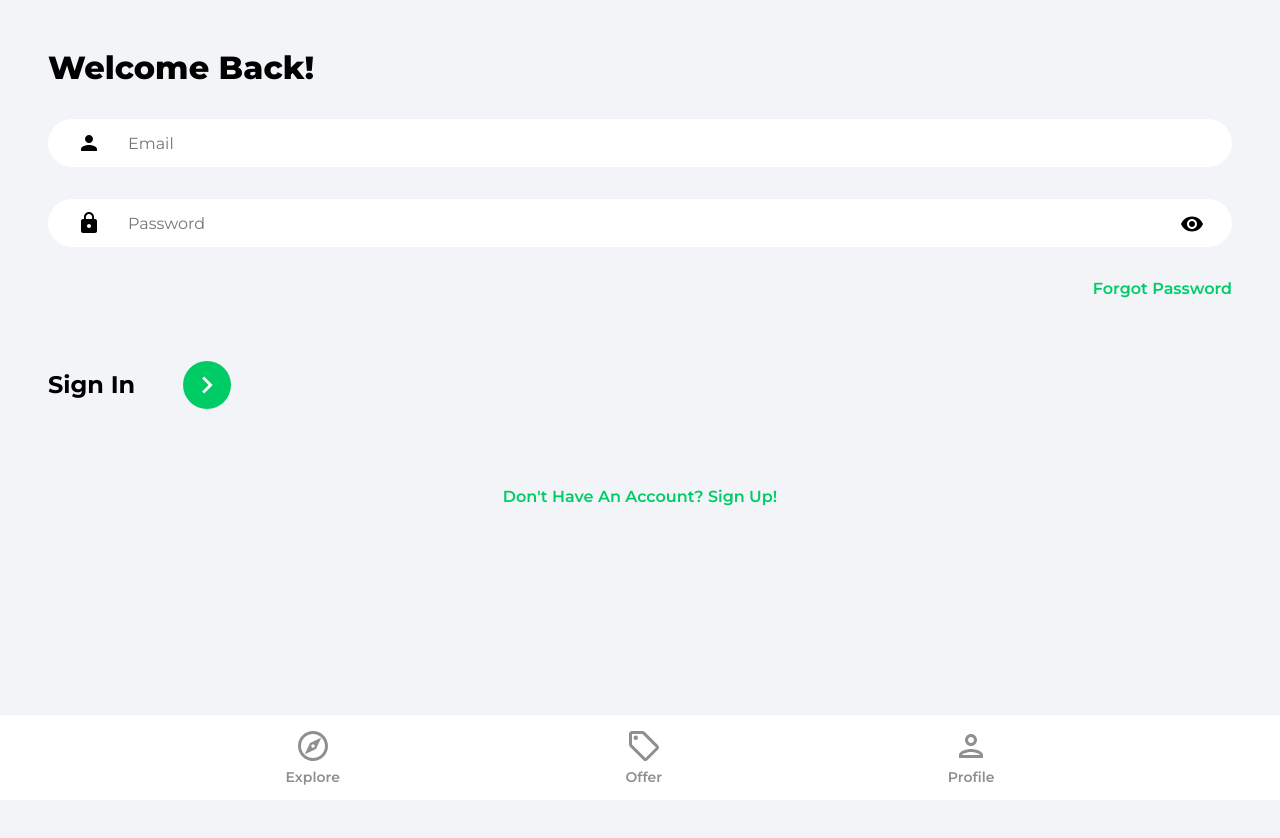
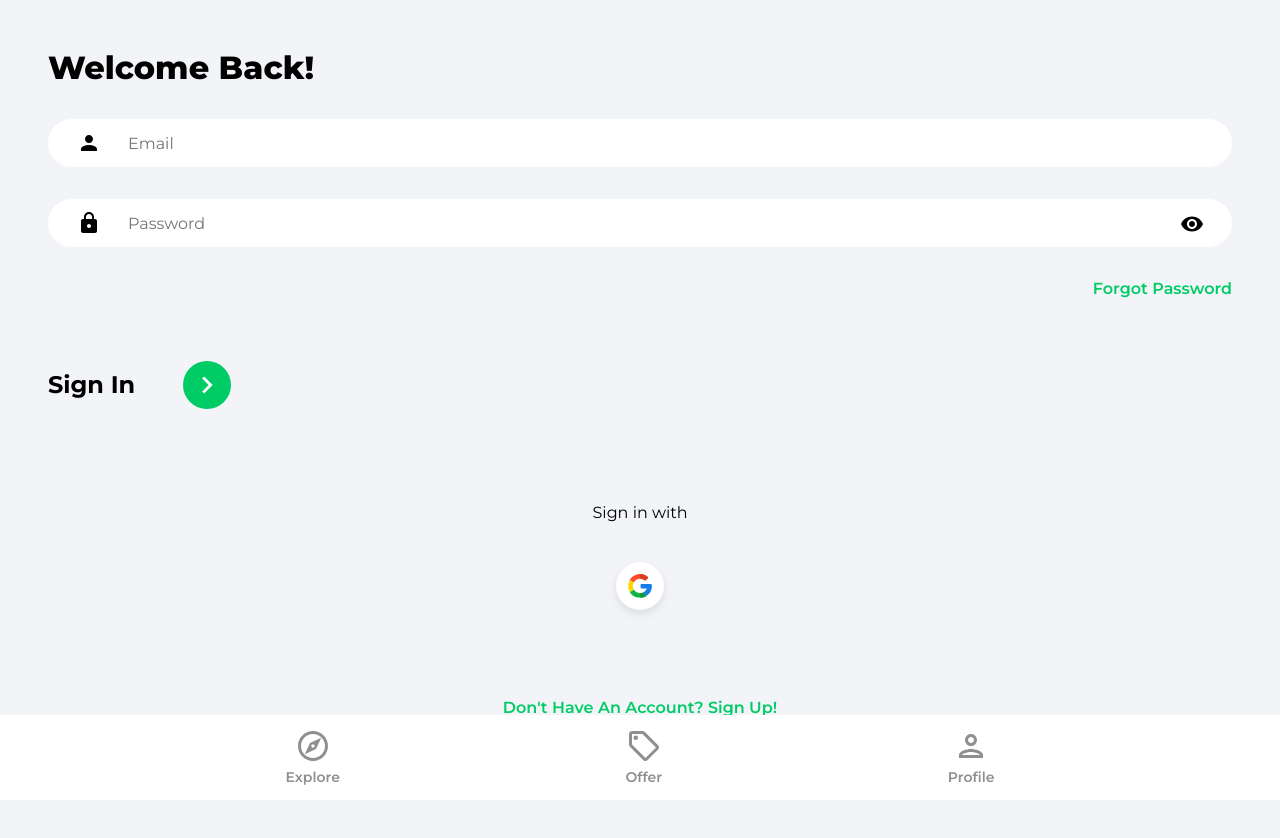
Before and after one commit to joselara22/house-marketplace, a React (Create React App) app: page /sign-in in a window 1280 px wide. Shown: the top 838 px of the page. Before the commit the page ends 800 px from the top, so only its background shows below. Built offline with nearby package versions, Linux system fonts and the light colour scheme.

Commit message:
Implementing Google OAuth

```diff
--- /dev/null
+++ b/src/components/OAuth.jsx
@@ -0,0 +1,47 @@
+import { useLocation, useNavigate } from 'react-router-dom';
+import { getAuth, signInWithPopup, GoogleAuthProvider } from 'firebase/auth';
+import { doc, setDoc, getDoc, serverTimestamp } from 'firebase/firestore';
+import { db } from '../firebase.config';
+import { toast } from 'react-toastify';
+import googleIcon from '../assets/svg/googleIcon.svg';
+
+function OAuth() {
+  const navigate = useNavigate();
+  const location = useLocation();
+
+  const onGoogleClick = async () => {
+    try {
+      const auth = getAuth();
+      const provider = new GoogleAuthProvider();
+      const result = await signInWithPopup(auth, provider);
+      const user = result.user;
+
+      // Check for user
+      const docRef = doc(db, 'users', user.uid);
+      const docSnap = await getDoc(docRef);
+
+      // If user doesn't exist, create user
+      if (!docSnap.exists()) {
+        await setDoc(doc(db, 'users', user.uid), {
+          name: user.displayName,
+          email: user.email,
+          timestamp: serverTimestamp(),
+        });
+      }
+      navigate('/');
+    } catch (error) {
+      toast.error('Could not authorize with Google');
+    }
+  };
+
+  return (
+    <div className="socialLogin">
+      <p>Sign {location.pathname === '/sign-in' ? 'in' : 'up'} with </p>
+      <button className="socialIconDiv" onClick={onGoogleClick}>
+        <img className="socialIconImg" src={googleIcon} alt="google" />
+      </button>
+    </div>
+  );
+}
+
+export default OAuth;
--- a/src/pages/SignIn.jsx
+++ b/src/pages/SignIn.jsx
@@ -4,6 +4,7 @@
 import { getAuth, signInWithEmailAndPassword } from 'firebase/auth';
 import { ReactComponent as ArrowRightIcon } from '../assets/svg/keyboardArrowRightIcon.svg';
 import visibilityIcon from '../assets/svg/visibilityIcon.svg';
+import OAuth from '../components/OAuth';
 
 function SignIn() {
   const [showPassword, setShowPassword] = useState(false);
@@ -87,7 +88,7 @@
             </div>
           </form>
 
-          {/* Google OAuth */}
+          <OAuth />
 
           <Link to="/sign-up" className="registerLink">
             Don't Have An Account? Sign Up!
--- a/src/pages/SignUp.jsx
+++ b/src/pages/SignUp.jsx
@@ -10,6 +10,7 @@
 import { db } from '../firebase.config';
 import { ReactComponent as ArrowRightIcon } from '../assets/svg/keyboardArrowRightIcon.svg';
 import visibilityIcon from '../assets/svg/visibilityIcon.svg';
+import OAuth from '../components/OAuth';
 
 function SignUp() {
   const [showPassword, setShowPassword] = useState(false);
@@ -115,7 +116,7 @@
             </div>
           </form>
 
-          {/* Google OAuth */}
+          <OAuth />
 
           <Link to="/sign-in" className="registerLink">
             Already Have An Account? Sign In!
```
